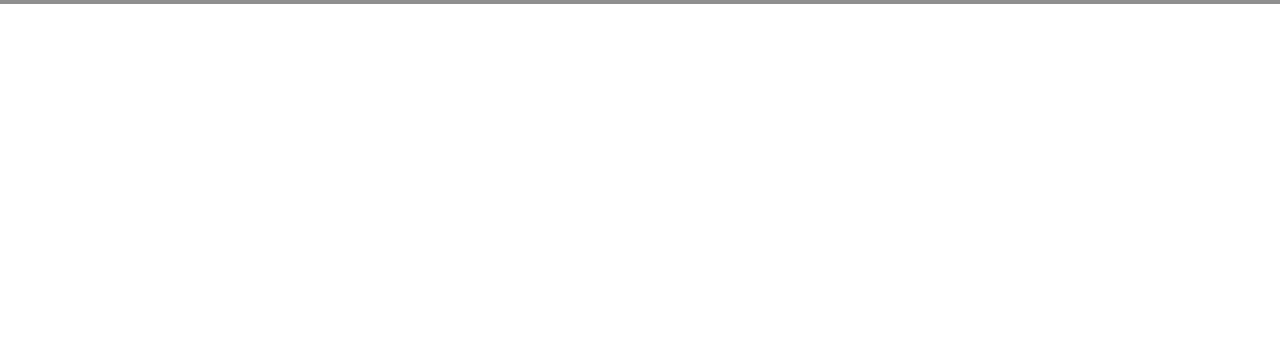
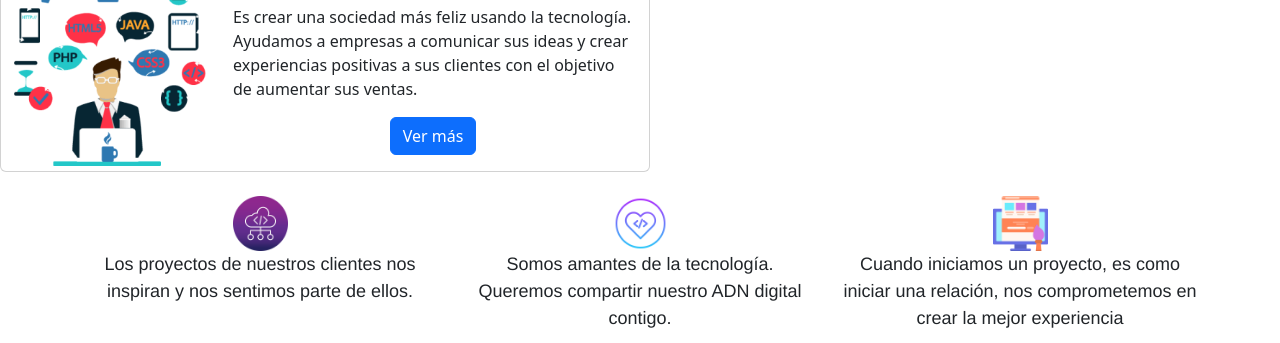
Before and after one commit to gabriel3107/PF-EscarateGabriel, a plain HTML site: page index.html in a window 1280 px wide. Shown: the part 173-516 px from the top of the page. Drawn offline with nearby package versions, Linux system fonts and the light colour scheme.

Commit message:
grid y bootstrap

```diff
--- a/css/style.css
+++ b/css/style.css
@@ -23,3 +23,14 @@ h1{
     background: rgb(143, 143, 143);
     text-align: center;
 }
+
+#cnt1imdindex{
+    width: 55px;
+    height: 55px;
+    justify-content: center;
+}
+
+#parrafoindex1{
+    font-family: 'Franklin Gothic Medium', 'Arial Narrow', Arial, sans-serif;
+    font-size: 18px;
+}
--- a/index.html
+++ b/index.html
@@ -29,7 +29,40 @@
 
     <main>
         <h1><strong>CODER ESPRI</strong></h1>
-
+            <div class="card mb-6" style="max-width: 650px;">
+                <div class="row g-0">
+                    <div class="col-md-4">
+                        <img src="./assets/img/leng4.png" class="img-fluid rounded-start" alt="imgnosotros">
+                    </div>
+                    <div class="col-md-8">
+                        <div class="card-body">
+                            <h5 class="card-title">Nuestro propósito</h5>
+                            <p class="card-text">Es crear una sociedad más feliz usando la tecnología. Ayudamos a empresas a comunicar sus ideas y crear experiencias
+                            positivas a sus clientes con el objetivo de aumentar sus ventas.</p>
+                           <center><a href="./pages/Nosotros.html" class="btn btn-primary">Ver más</a></center>
+                        </div>
+                    </div>
+                </div>
+            </div>
+        <br>
+        <div class="container text-center">
+            <div class="row">
+                <div class="col">
+                    <img src="./assets/img/codificacion-en-la-nube.png" alt="codificacion1" id="cnt1imdindex">
+                    <p id="parrafoindex1">Los proyectos de nuestros clientes nos inspiran y nos sentimos
+                    parte de ellos.</p>
+                </div>
+                <div class="col">
+                    <img src="./assets/img/codificacion (1).png" alt="codificacion2" id="cnt1imdindex">
+                    <p id="parrafoindex1">Somos amantes de la tecnología. Queremos compartir nuestro ADN digital contigo.</p>
+                </div>
+                <div class="col">
+                    <img src="./assets/img/diseno-web.png" alt="codificacion1" id="cnt1imdindex">
+                    <p id="parrafoindex1">Cuando iniciamos un proyecto, es como iniciar una relación, nos comprometemos en
+                    crear la mejor experiencia</p>
+                </div>
+            </div>
+        </div>
     </main>
 
 
```
Also changed, not shown: assets/img/codificacion (1).png (added), assets/img/codificacion-en-la-nube.png (added), assets/img/diseno-web.png (added), assets/img/leng4.png (added).
